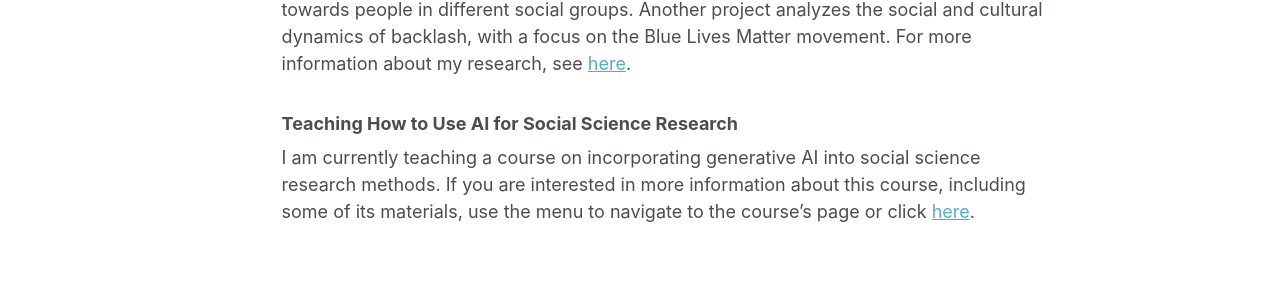
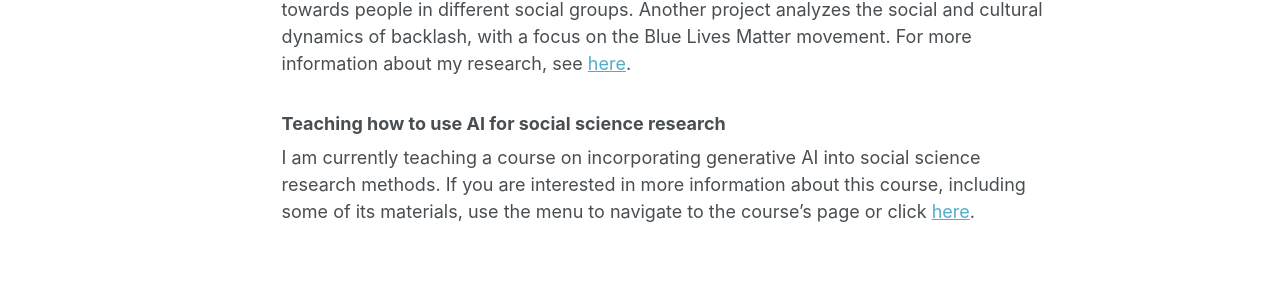
Before and after one commit to dkarell/dkarell.github.io, a Jekyll site: the page built from _pages/about.md, in a window 1280 px wide and 922 px high. Shown: the part 356-662 px from the top of the window. Built offline with Jekyll 4.4.1, drawn with Linux system fonts in a browser that asks for light colours; some web fonts are replaced; a script that is not in the unit is left out.

```diff
--- a/_pages/about.md
+++ b/_pages/about.md
@@ -11,6 +11,6 @@ I am an Assistant Professor of Sociology at Yale University. I teach courses on
 
 My current research uses computational, quantitative, and experimental methods to examine the intersection of social movements, culture, and technology. For example, some projects investigate how people's interactions with AI can influence their understanding of the social world, including their perceptions of history and behavior towards people in different social groups. Another project analyzes the social and cultural dynamics of backlash, with a focus on the Blue Lives Matter movement. For more information about my research, see [here](https://dkarell.github.io/research/).
 
-### Teaching How to Use AI for Social Science Research
+### Teaching how to use AI for social science research
 
 I am currently teaching a course on incorporating generative AI into social science research methods. If you are interested in more information about this course, including some of its materials, use the menu to navigate to the course's page or click [here](https://dkarell.github.io/ai_for_social_science_methods/).
```
